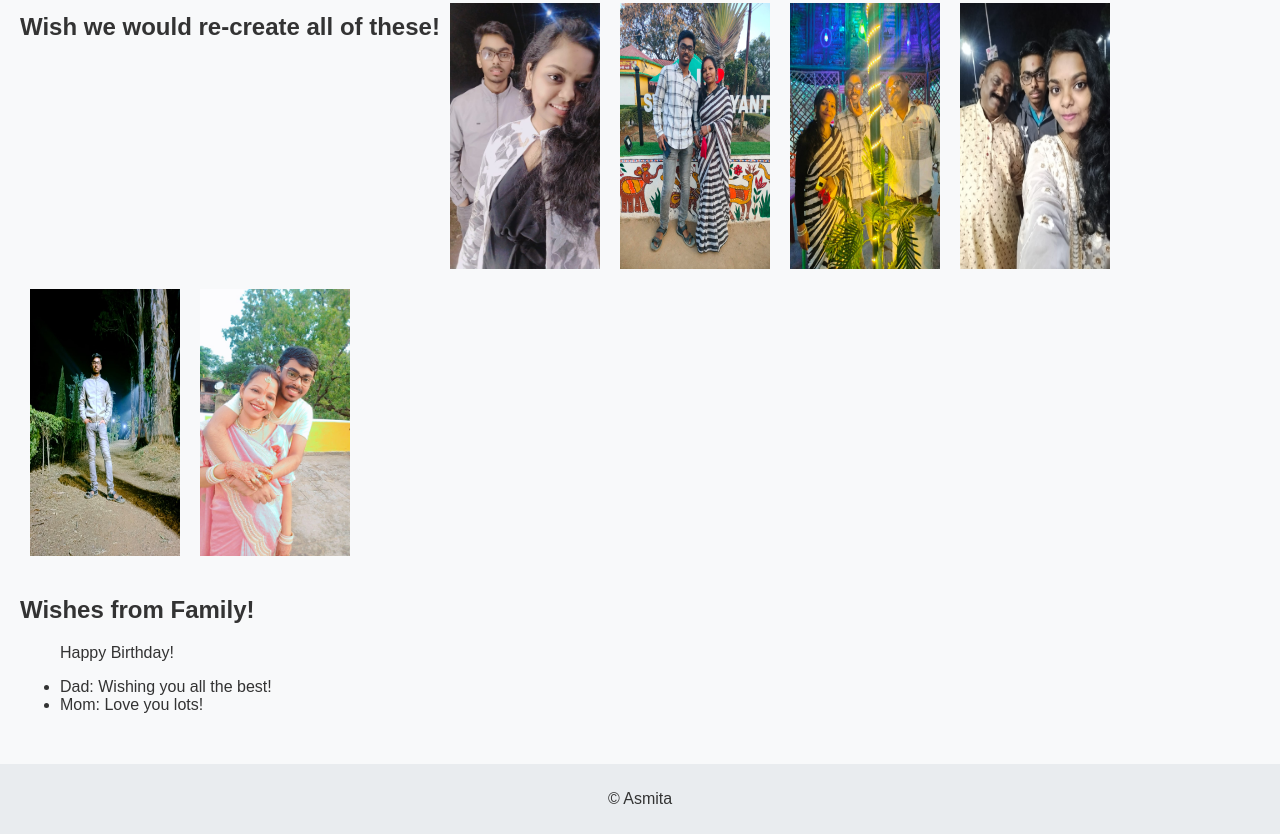
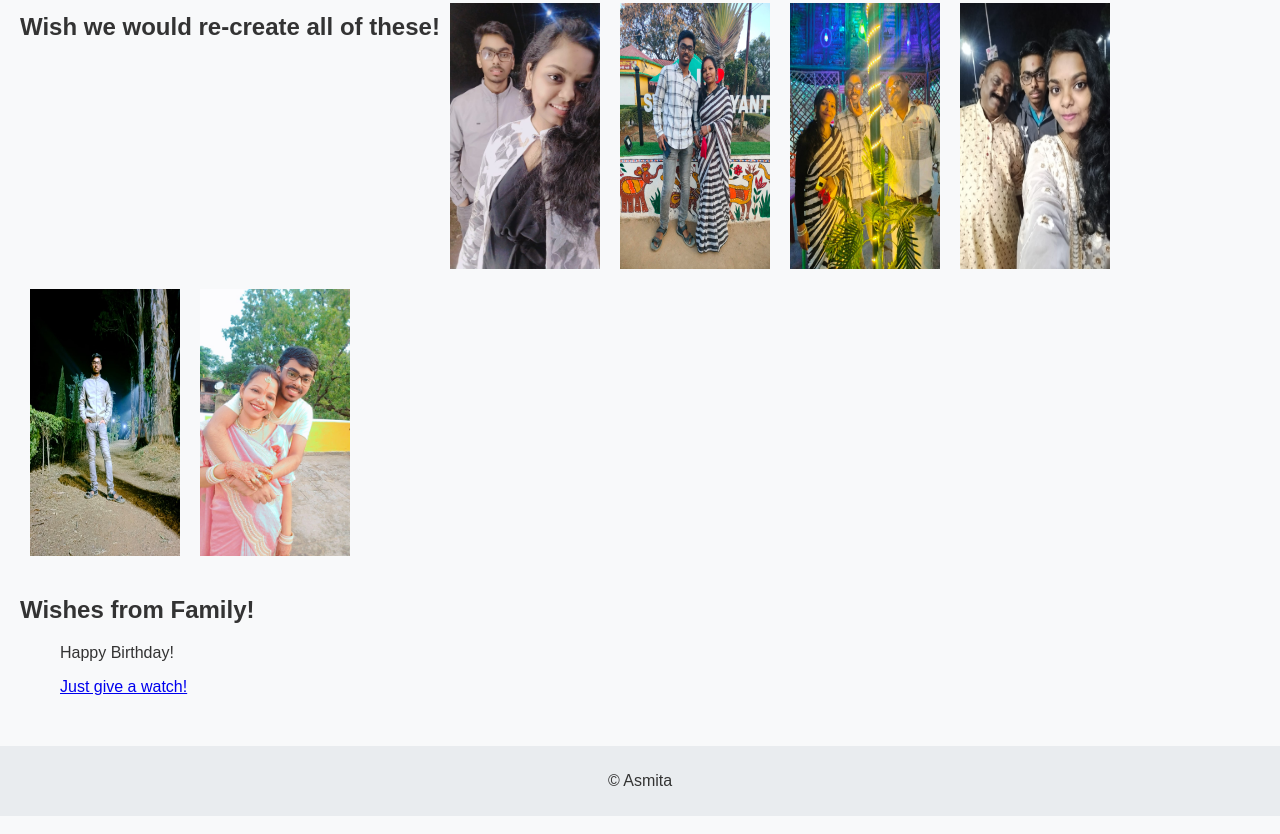
Before and after one commit to asmita-singh13/bday, a plain HTML site: page index.html in a window 1280 px wide. Shown: the part 410-1244 px from the top of the page. Drawn offline with Linux system fonts and the light colour scheme.

Commit message:
Update index.html

```diff
--- a/index.html
+++ b/index.html
@@ -35,8 +35,7 @@
             <h2>Wishes from Family!</h2>
             <ul>
                 <p> Happy Birthday!</p>
-                <li>Dad: Wishing you all the best!</li>
-                <li>Mom: Love you lots!</li>
+                 <a href="abcd.html" class="link">Just give a watch!</a>
             </ul>
         </section>
     </main>
```
